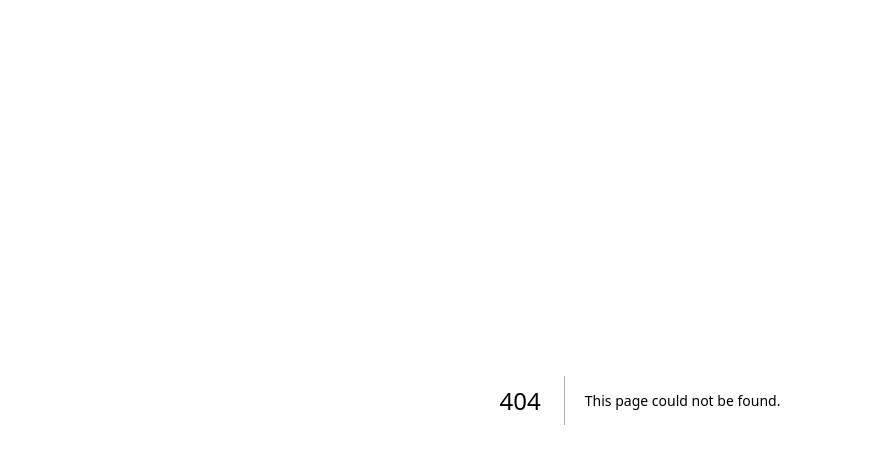
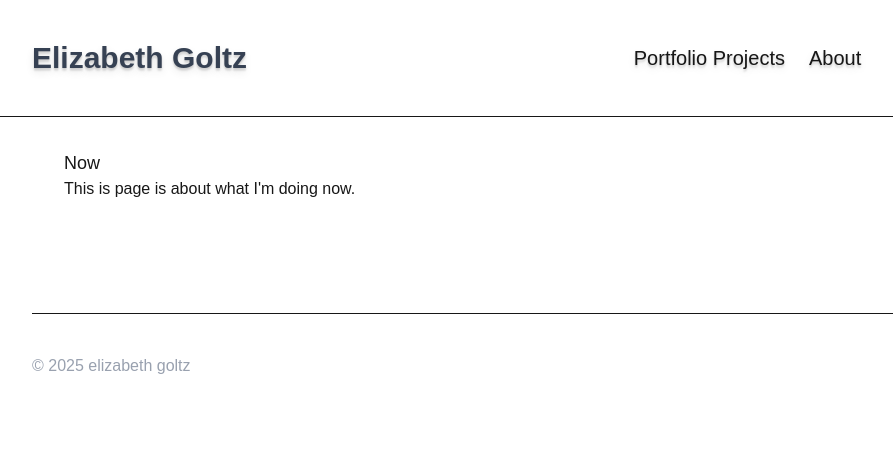
Before and after one commit to lizzomatic/portfolio-projects, a Next.js app: page /now in a window 1280 px wide. Before the commit this address had no page. Shown: the top 464 px of the page, without its empty margins (0-893 px from the left). Built offline with nearby package versions, Linux system fonts and the light colour scheme.

Commit message:
update title, etc.

```diff
--- a/src/app/layout.js
+++ b/src/app/layout.js
@@ -12,8 +12,8 @@ const geistMono = Geist_Mono({
 });
 
 export const metadata = {
-  title: "Create Next App",
-  description: "Generated by create next app",
+  title: "Elizabeth Goltz",
+  description: "Portfolio Projects",
 };
 
 export default function RootLayout({ children }) {
--- /dev/null
+++ b/src/app/now/page.jsx
@@ -0,0 +1,22 @@
+import Image from 'next/image';
+import Link, { LinkProps } from 'next/link';
+import React from 'react';
+import { Header } from '@/components/header/header.jsx';
+import { Footer } from '@/components/footer/footer.jsx';
+
+export default () => {
+  return (
+    <div className='bg-white'>
+      <Header />
+      <div className="indent-8 p-8">
+        <h1 className="text-lg font-medium ">
+        Now
+        </h1>
+        <p>
+            This is page is about what I'm doing now.
+        </p>
+        </div>
+      <Footer />
+    </div>
+  )
+}
```
